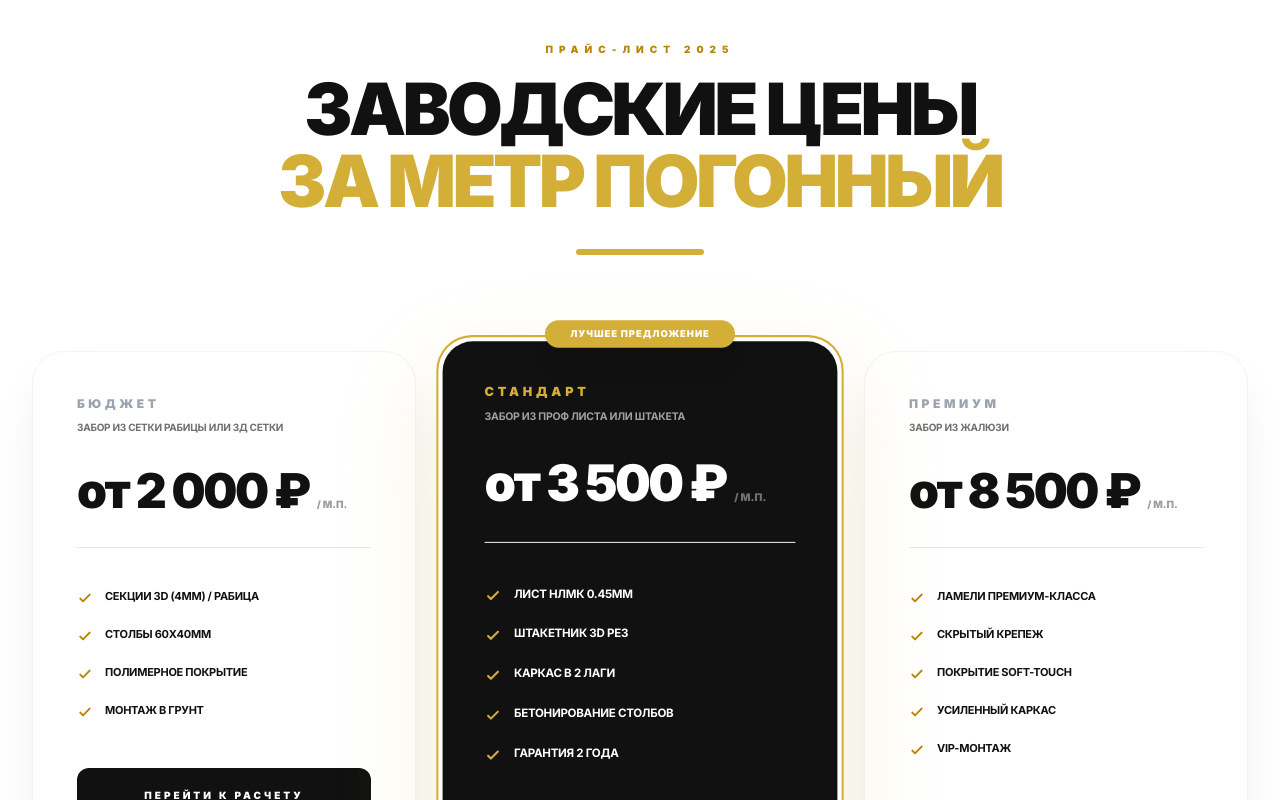
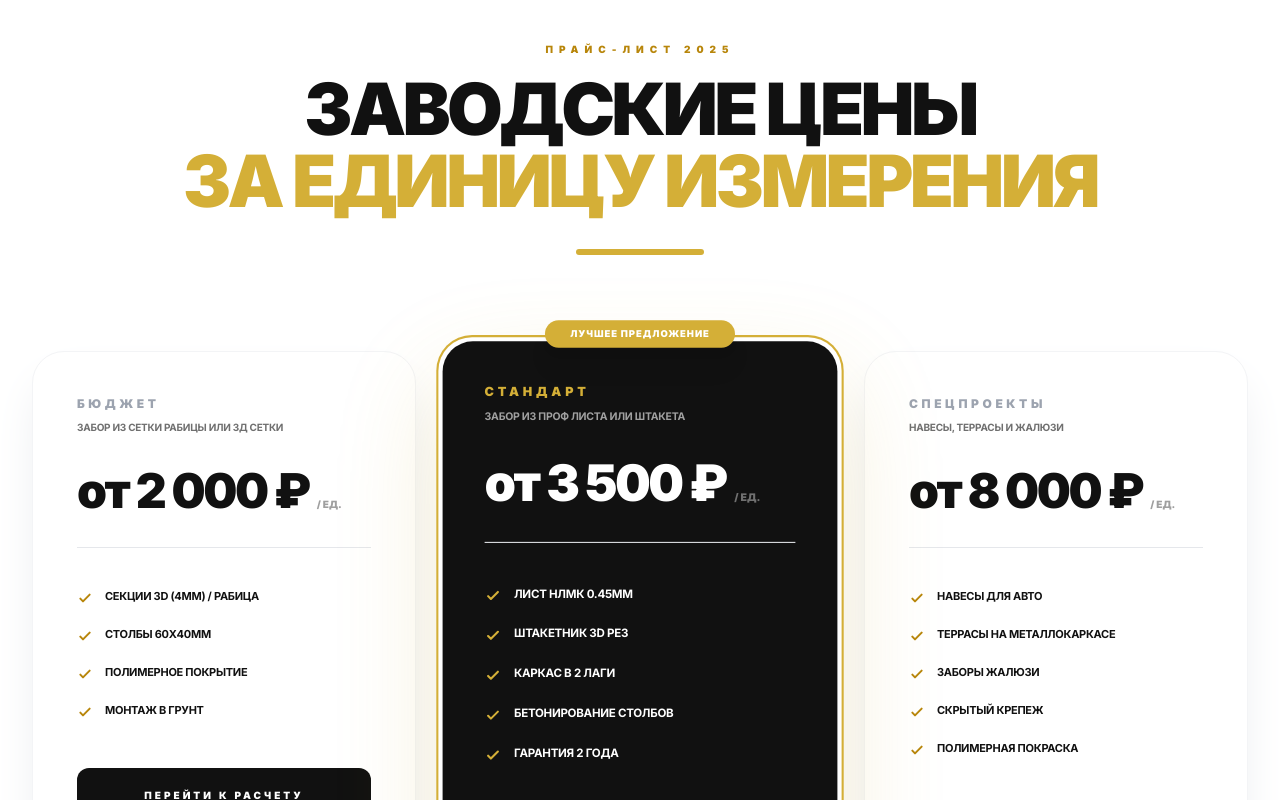
Before and after one commit to ksasha79/KovkaMaster, a React (Vite) app: page / in a window 1280 px wide. Shown: the part 6480-7280 px from the top of the page. Built offline with nearby package versions, Linux system fonts and the light colour scheme.

Commit message:
Update Pricing.tsx

```diff
--- a/components/Pricing.tsx
+++ b/components/Pricing.tsx
@@ -16,10 +16,10 @@ const plans = [
     popular: true
   },
   {
-    name: 'Премиум',
-    price: 'от 8 500 ₽',
-    desc: 'Забор из жалюзи',
-    features: ['Ламели премиум-класса', 'Скрытый крепеж', 'Покрытие Soft-touch', 'Усиленный каркас', 'VIP-монтаж'],
+    name: 'Спецпроекты',
+    price: 'от 8 000 ₽',
+    desc: 'Навесы, террасы и жалюзи',
+    features: ['Навесы для авто', 'Террасы на металлокаркасе', 'Заборы жалюзи', 'Скрытый крепеж', 'Полимерная покраска'],
     popular: false
   }
 ];
@@ -31,7 +31,7 @@ const Pricing: React.FC = () => {
         <div className="text-center mb-24">
           <h2 className="text-[10px] font-black text-gold-600 uppercase tracking-[0.6em] mb-4">Прайс-лист 2025</h2>
           <h3 className="text-5xl md:text-7xl font-black text-metal-900 uppercase tracking-tighter leading-none">
-            ЗАВОДСКИЕ ЦЕНЫ <br/> <span className="text-gold-500">ЗА МЕТР ПОГОННЫЙ</span>
+            ЗАВОДСКИЕ ЦЕНЫ <br/> <span className="text-gold-500">ЗА ЕДИНИЦУ ИЗМЕРЕНИЯ</span>
           </h3>
           <div className="h-1.5 w-32 bg-gold-500 mx-auto mt-8 rounded-full"></div>
         </div>
@@ -60,7 +60,7 @@ const Pricing: React.FC = () => {
 
                 <div className="flex items-baseline mb-10 border-b border-current/10 pb-8">
                   <span className="text-5xl font-black tracking-tighter">{plan.price}</span>
-                  <span className="text-[10px] font-black ml-2 uppercase opacity-40">/ м.п.</span>
+                  <span className="text-[10px] font-black ml-2 uppercase opacity-40">/ ед.</span>
                 </div>
 
                 <ul className="space-y-5 mb-12">
```
